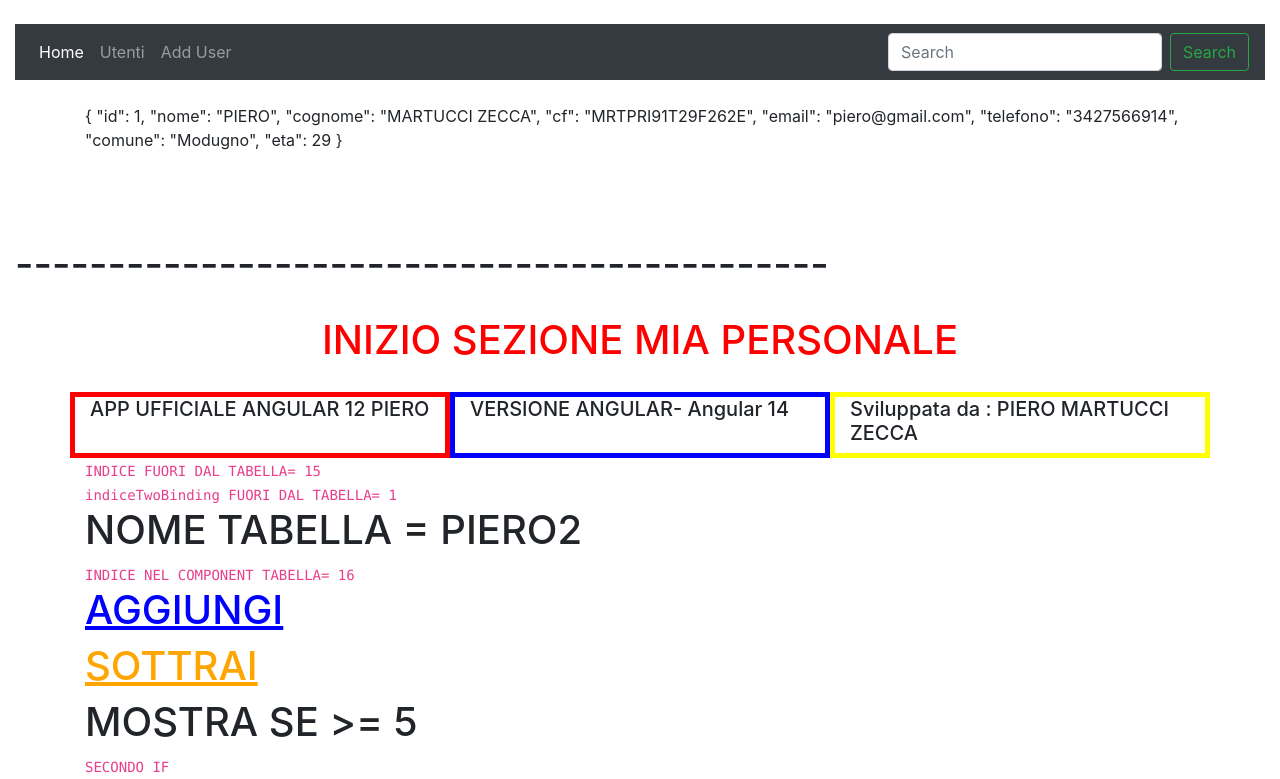
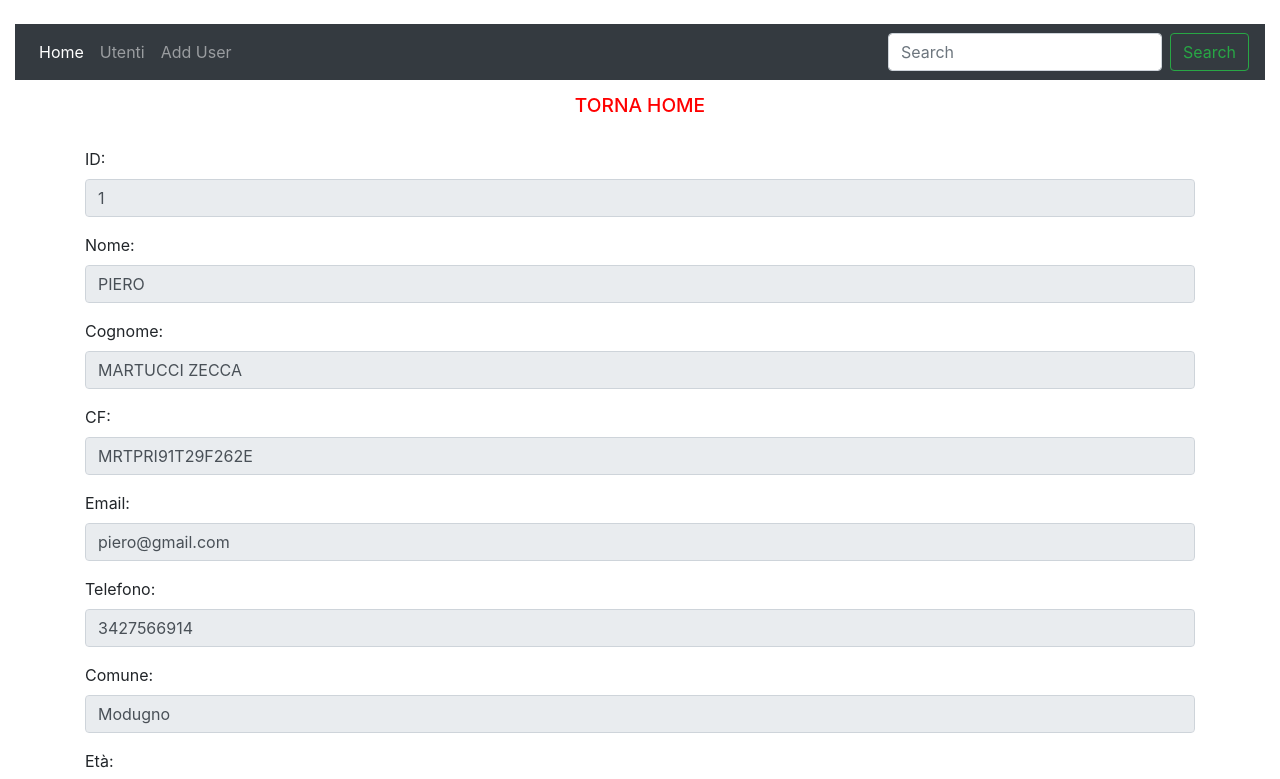
Before and after one commit to pieromz/angular-ivy-khm2eu, an Angular app: page /users/1 in a window 1280 px wide. Shown: the top 779 px of the page. Built offline with nearby package versions, Linux system fonts and the light colour scheme.

Commit message:
8 files modified

```diff
--- a/src/app/component/user-data/user-data.component.css
+++ b/src/app/component/user-data/user-data.component.css
@@ -0,0 +1,13 @@
+.linkHomePAge {
+  color: red;
+  font-size: 1.2rem;
+  cursor: pointer;
+  text-align: center;
+  margin-top: -10px;
+  margin-bottom: 30px;
+}
+
+.linkHomePAge:hover {
+  color: hotpink;
+  text-decoration: underline;
+}
--- a/src/app/component/user-data/user-data.component.html
+++ b/src/app/component/user-data/user-data.component.html
@@ -1,3 +1,105 @@
-<p>
-  {{ dettaglioUtente | json }}
-</p>
+<h1 (click)="tornaHomePage()" class="linkHomePAge">TORNA HOME</h1>
+
+<div class="form-group">
+  <label for="idUtente">ID:</label>
+  <input
+    [(ngModel)]="dettaglioUtente.id"
+    name="idUtente"
+    id="idUtente"
+    type="number"
+    disabled="true"
+    class="form-control"
+    style="margin-left: 0;"
+  />
+</div>
+
+<div class="form-group">
+  <label for="nomeUtente">Nome:</label>
+  <input
+    [(ngModel)]="dettaglioUtente.nome"
+    name="nomeUtente"
+    id="nomeUtente"
+    type="text"
+    class="form-control"
+    disabled="true"
+    style="margin-left: 0;"
+  />
+</div>
+
+<div class="form-group">
+  <label for="cognomeUtente">Cognome:</label>
+  <input
+    [(ngModel)]="dettaglioUtente.cognome"
+    name="cognomeUtente"
+    id="cognomeUtente"
+    type="text"
+    class="form-control"
+    disabled="true"
+    style="margin-left: 0;"
+  />
+</div>
+
+<div class="form-group">
+  <label for="cfUtente">CF:</label>
+  <input
+    [(ngModel)]="dettaglioUtente.cf"
+    name="cfUtente"
+    id="cfUtente"
+    type="text"
+    class="form-control"
+    disabled="true"
+    style="margin-left: 0;"
+  />
+</div>
+
+<div class="form-group">
+  <label for="emailUtente">Email:</label>
+  <input
+    [(ngModel)]="dettaglioUtente.email"
+    name="emailUtente"
+    id="emailUtente"
+    type="email"
+    class="form-control"
+    disabled="true"
+    style="margin-left: 0;"
+  />
+</div>
+
+<div class="form-group">
+  <label for="telefonoUtente">Telefono:</label>
+  <input
+    [(ngModel)]="dettaglioUtente.telefono"
+    name="telefonoUtente"
+    id="telefonoUtente"
+    type="tel"
+    class="form-control"
+    disabled="true"
+    style="margin-left: 0;"
+  />
+</div>
+
+<div class="form-group">
+  <label for="comuneUtente">Comune:</label>
+  <input
+    [(ngModel)]="dettaglioUtente.comune"
+    name="comuneUtente"
+    id="comuneUtente"
+    type="text"
+    class="form-control"
+    disabled="true"
+    style="margin-left: 0;"
+  />
+</div>
+
+<div class="form-group">
+  <label for="etaUtente">Età:</label>
+  <input
+    [(ngModel)]="dettaglioUtente.eta"
+    name="etaUtente"
+    id="etaUtente"
+    type="number"
+    class="form-control"
+    disabled="true"
+    style="margin-left: 0;"
+  />
+</div>
--- a/src/app/component/user-data/user-data.component.ts
+++ b/src/app/component/user-data/user-data.component.ts
@@ -22,4 +22,8 @@ export class UserDataComponent implements OnInit {
       this.dettaglioUtente = this.service.getUserById(+params.id); //+ implica il cast a number
     });
   }
+
+  tornaHomePage() {
+    this.routeNavigate.navigateByUrl('/users');
+  }
 }
--- a/src/app/component/user-detail/user-detail.component.css
+++ b/src/app/component/user-detail/user-detail.component.css
@@ -12,19 +12,6 @@
   /*margin-left: 50px;*/
 }
 
-.linkHomePAge {
-  color: red;
-  font-size: 1.2rem;
-  cursor: pointer;
-  text-align: center;
-  margin-top: -10px;
-  margin-bottom: 30px;
-}
-
-.linkHomePAge:hover {
-  color: hotpink;
-  text-decoration: underline;
-}
 
 .containerPulsantiDettaglioFormCliente {
   margin-top: 20px;
@@ -63,3 +50,18 @@
   cursor: pointer;
   /*float: left;*/
 }
+
+
+.linkHomePAge {
+  color: red;
+  font-size: 1.2rem;
+  cursor: pointer;
+  text-align: center;
+  margin-top: -10px;
+  margin-bottom: 30px;
+}
+
+.linkHomePAge:hover {
+  color: hotpink;
+  text-decoration: underline;
+}
--- a/src/app/component/user-detail/user-detail.component.html
+++ b/src/app/component/user-detail/user-detail.component.html
@@ -1,16 +1,16 @@
 <div>
   <h1 (click)="tornaHomePage()" class="linkHomePAge">TORNA HOME</h1>
 
-  <h1>
-    UTENTE (ID {{ utenteForm.id }}) - {{ utenteForm.nome }}
-    {{ utenteForm.cognome }}
+  <h1 *ngIf="utenteForm">
+    UTENTE (ID {{ utenteForm?.id }}) - {{ utenteForm?.nome }}
+    {{ utenteForm?.cognome }}
   </h1>
 
   <div class="row containerPulsantiDettaglioFormCliente">
     <div class="col-4">
       <button class="buttonSalvaUtente" (click)="salvaUtente()">SALVA</button>
     </div>
-    <div class="col-4">
+    <div class="col-4" style="text-align: center">
       <button class="pulisciFormUtente" (click)="svuotaCampiForm(f.form)">
         PULISCI FORM
       </button>
@@ -27,7 +27,7 @@
   </div>
 
   <form #f="ngForm">
-    {{ f.form.value | json }}
+    FORM VALUE: {{ f.form.value | json }}
     <div class="form-group">
       <label for="idUtente">ID:</label>
       <input
@@ -130,7 +130,7 @@
     <div class="col-4">
       <button class="buttonSalvaUtente" (click)="salvaUtente()">SALVA</button>
     </div>
-    <div class="col-4">
+    <div class="col-4" style="text-align: center">
       <button class="pulisciFormUtente" (click)="svuotaCampiForm(f.form)">
         PULISCI FORM
       </button>
--- a/src/app/component/user/user.component.html
+++ b/src/app/component/user/user.component.html
@@ -1,7 +1,7 @@
 <!--INIZIO OPERAZIONE ELIMINA UTENTE-->
 <td scope="row" class="tdTabellaUtentiComponentUser">
   <div class="row">
-    <div class="col-6">
+    <div class="col-12">
       <button class="btn btn-danger btn-sm" (click)="eliminaUtente(user)">
         <i class="bi bi-trash-fill"></i> ELIMINA
       </button>
@@ -9,13 +9,25 @@
   </div>
 
   <div class="row">
-    <div class="col-6">
+    <div class="col-12">
       <button
         class="btn btn-primary btn-sm"
         style="margin-top:5px"
         (click)="modificaUtente(user)"
       >
         <i class="bi bi-pencil-fill"></i>MODIFICA
+      </button>
+    </div>
+  </div>
+
+  <div class="row">
+    <div class="col-12">
+      <button
+        class="btn btn-light btn-sm"
+        style="margin-top:5px"
+        (click)="visualizzaUtente(user)"
+      >
+        <i class="bi bi-eye-fill"></i>VISUALIZZA
       </button>
     </div>
   </div>
--- a/src/app/component/user/user.component.ts
+++ b/src/app/component/user/user.component.ts
@@ -39,4 +39,8 @@ export class UserComponent implements OnInit {
     this.userModifica.emit(oggettoPerEmit);
     */
   }
+
+  visualizzaUtente(user: User): void {
+    this.route.navigate(['users', user?.id]);
+  }
 }
```
Also changed, not shown: src/app/main.css (line endings or trailing spaces).
